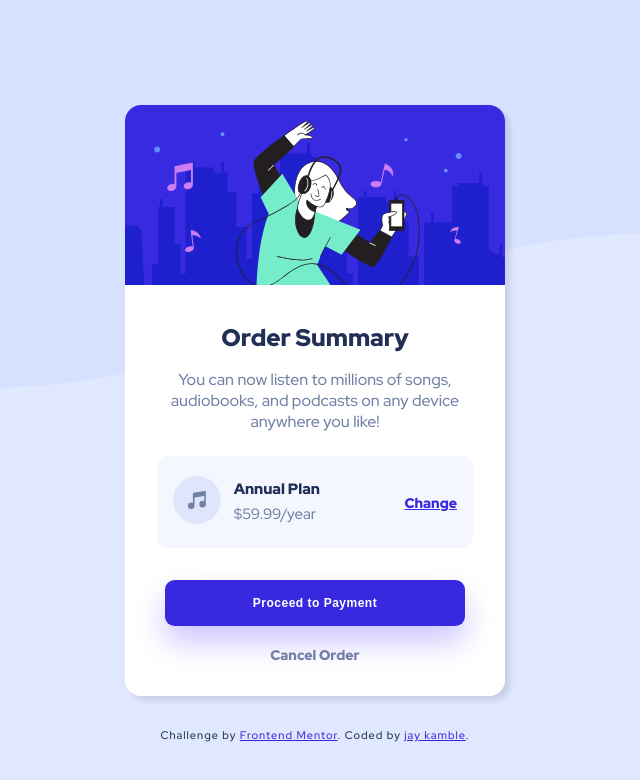
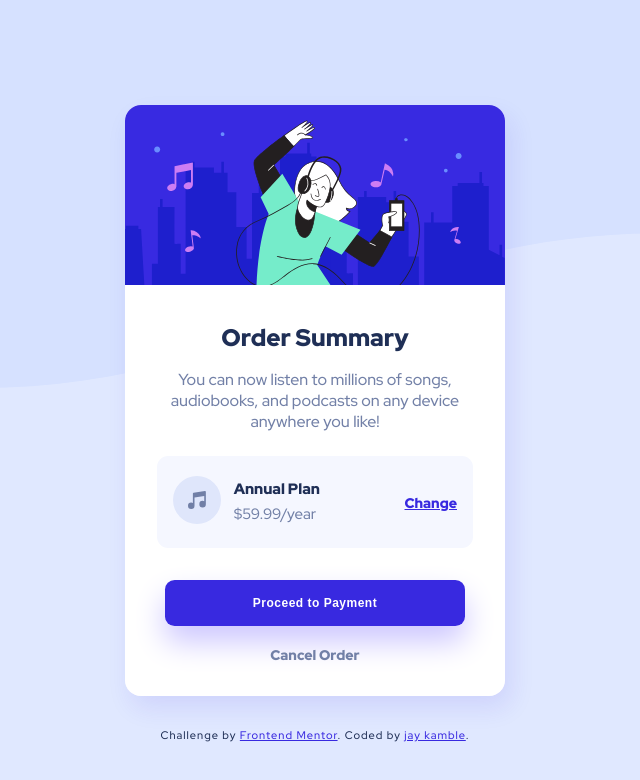
Before and after one commit to jay-kamble/Order-summary-component, a plain HTML site: page index.html in a window 1280 px wide. Shown: the whole page, without its empty margins (325-965 px from the left). Drawn offline with Linux system fonts and the light colour scheme.

Commit message:
add shadow

```diff
--- a/style.css
+++ b/style.css
@@ -56,7 +56,7 @@ main{
 
 .container{
     width: 380px;
-    box-shadow: 5px 5px 5px rgb(0,0,0,.1);
+    box-shadow: 6px 12px 24px hsl(245deg 75% 52% / 10%);
     border-radius: 1rem;
     background-color: white;
 }
```
